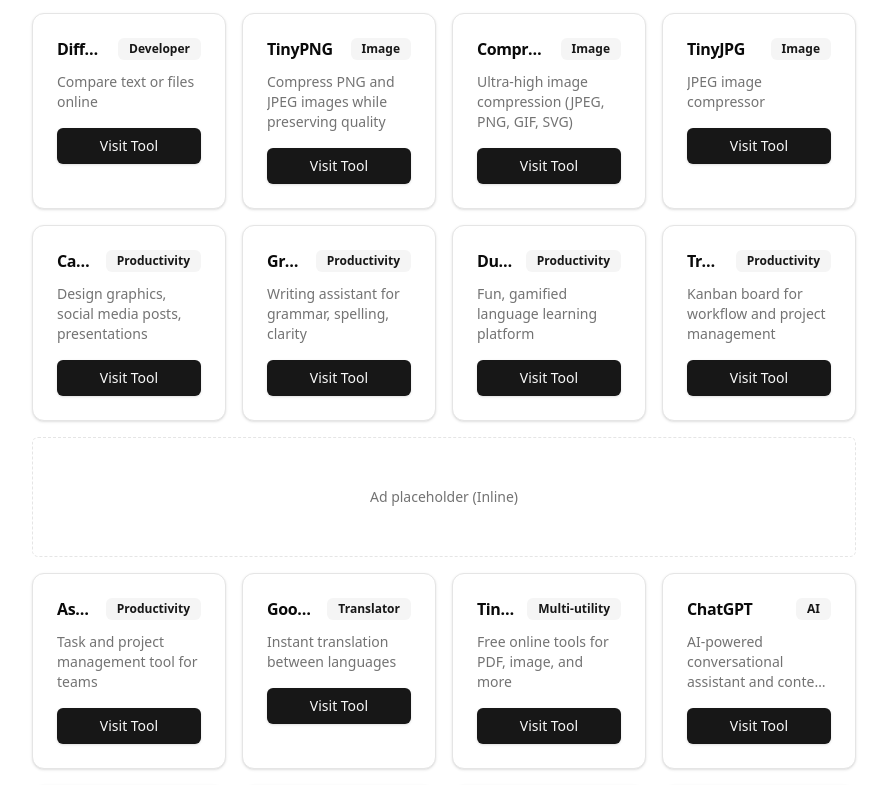
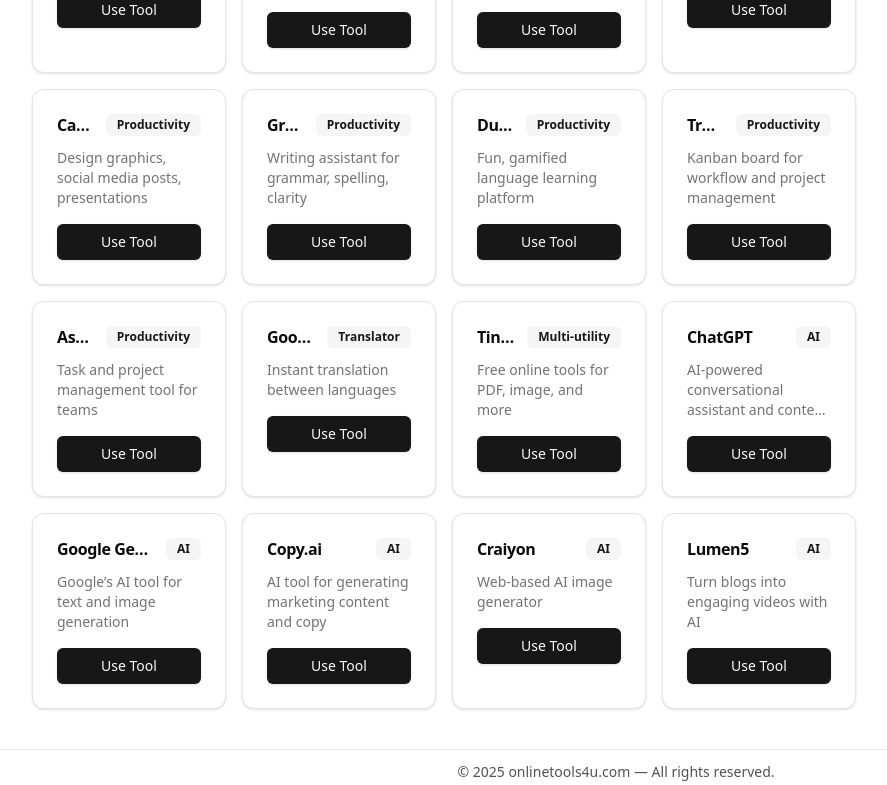
Before and after one commit to jnvsumitju-org/onlinetools4u, a React (Vite) app: page / in a window 1280 px wide. Shown: the part 680-1465 px from the top of the page, without its empty margins (24-911 px from the left). Built offline with nearby package versions, Linux system fonts and the light colour scheme.

Commit message:
fix: auto ad

```diff
--- a/src/App.tsx
+++ b/src/App.tsx
@@ -5,7 +5,7 @@ import { Header } from '@/components/Header'
 import { Footer } from '@/components/Footer'
 import { ToolGrid } from '@/components/ToolGrid'
 // import { AdBanner } from '@/components/AdBanner'
-import { GoogleAd } from '@/components/GoogleAd'
+
 
 function normalize(text: string) {
   return text.toLowerCase()
@@ -42,7 +42,6 @@ function App() {
           <ToolGrid tools={filtered} />
         </section>
         <aside className="space-y-4">
-          <GoogleAd slot="YOUR_SIDEBAR_SLOT_ID" className="w-full" />
           <div className="rounded-lg border p-4">
             <div className="font-medium mb-2">Categories</div>
             <ul className="text-sm space-y-1">
--- a/src/components/Footer.tsx
+++ b/src/components/Footer.tsx
@@ -1,12 +1,11 @@
-import { GoogleAd } from './GoogleAd'
+
 
 export function Footer() {
   const year = new Date().getFullYear()
   return (
-    <footer className="border-t mt-10">
-      <div className="container py-6 text-sm text-neutral-600 dark:text-neutral-400 flex items-center justify-between gap-4">
-        <p>© {year} Online Tools 4U. All rights reserved.</p>
-        <GoogleAd slot="YOUR_FOOTER_SLOT_ID" className="w-[320px]" style={{ display: 'block' }} />
+    <footer className="border-t mt-4">
+      <div className="container py-3 text-sm text-neutral-600 dark:text-neutral-400 flex items-center justify-center gap-4">
+        <p>© {year} onlinetools4u.com — All rights reserved.</p>
       </div>
     </footer>
   )
--- a/src/components/ToolCard.tsx
+++ b/src/components/ToolCard.tsx
@@ -38,7 +38,7 @@ export const ToolCard = memo(function ToolCard({ tool }: ToolCardProps) {
           </p>
           <Button asChild className="mt-auto w-full">
             <a href={tool.link} target="_blank" rel="noopener noreferrer" aria-label={`Open ${tool.name} in new tab`}>
-              Visit Tool
+              Use Tool
             </a>
           </Button>
         </CardContent>
--- a/src/components/ToolGrid.tsx
+++ b/src/components/ToolGrid.tsx
@@ -1,7 +1,7 @@
 import { useMemo } from 'react'
 import type { ToolItem } from '@/types'
 import { ToolCard } from './ToolCard'
-import { AdBanner } from './AdBanner'
+
 
 type ToolGridProps = {
   tools: ToolItem[]
@@ -14,11 +14,7 @@ export function ToolGrid({ tools }: ToolGridProps) {
       {items.map((t, i) => (
         <div key={t.name + i} className="contents">
           <ToolCard tool={t} />
-          {((i + 1) % 8 === 0) && (
-            <div className="col-span-full">
-              <AdBanner label="Ad placeholder (Inline)" />
-            </div>
-          )}
+
         </div>
       ))}
     </div>
```
